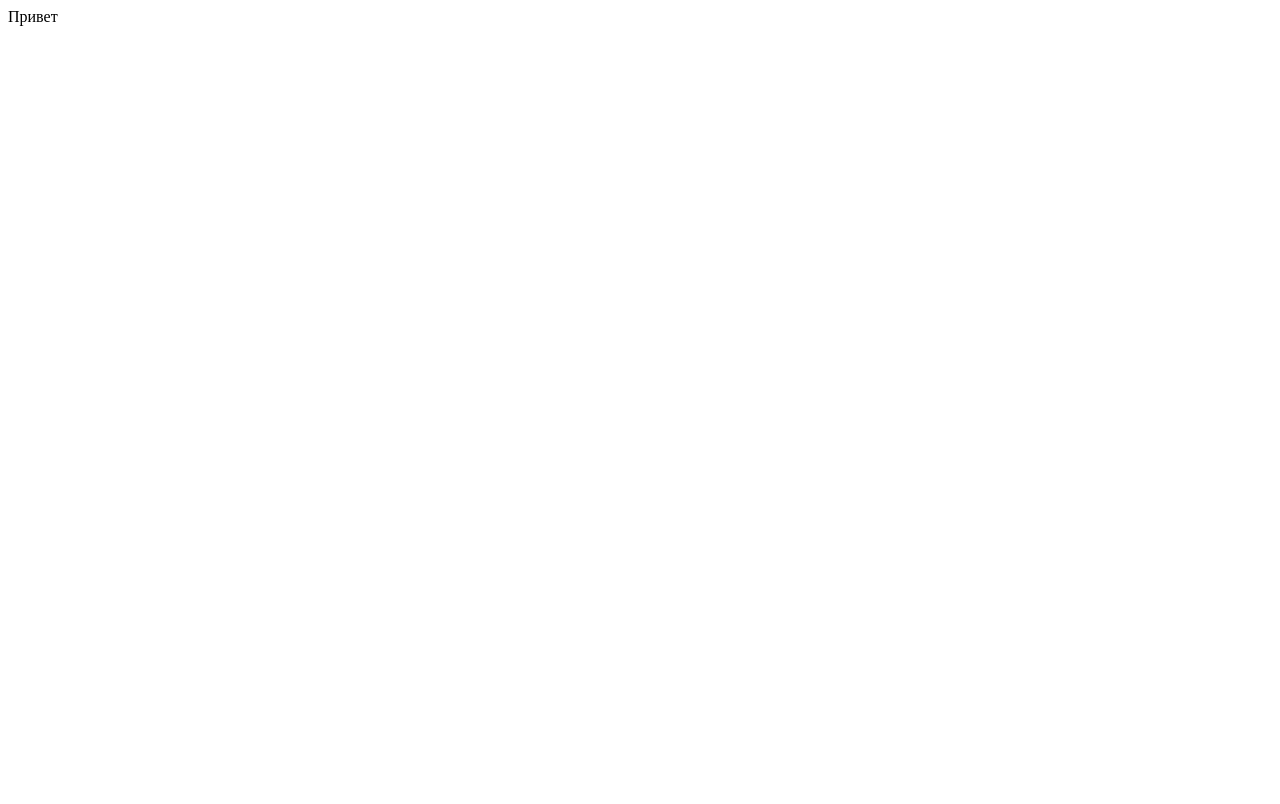
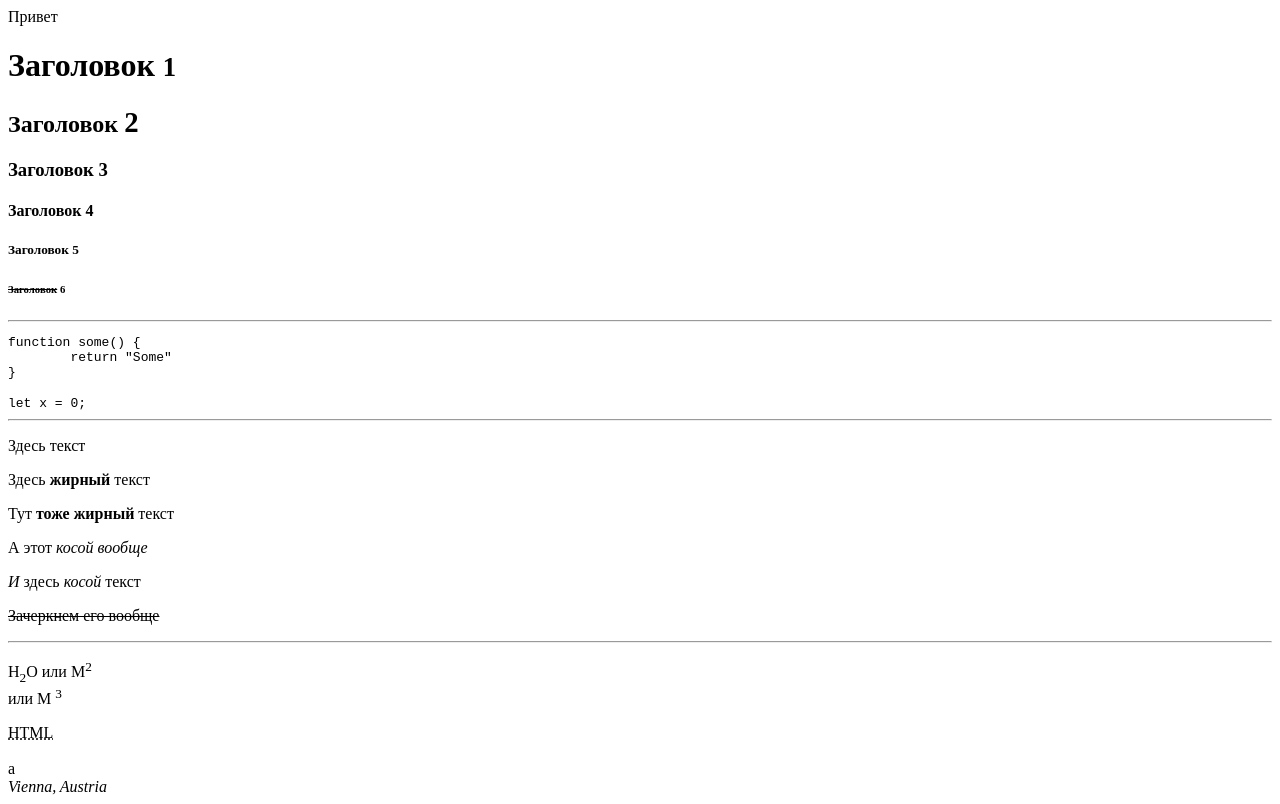
Before and after one commit to Maslenko/html_5_lessons, a plain HTML site: page index.html in a window 1280 px wide. Drawn offline with Linux system fonts and the light colour scheme.

Commit message:
updated index.html

```diff
--- a/index.html
+++ b/index.html
@@ -2,9 +2,47 @@
 <html>
 	<head>
 		<meta charset="utf-8">
+		<meta name="author" content="Kot Begemot">
+		<meta name="description" content="test page">
+		<meta name="keywords" content="test html">
+
 		<title>Главная страница</title>
 	</head>
 	<body>
-		Привет
+		Привет <!--Это Комментарий-->
+		<h1 title="Head">Заголовок <small>1</small></h1>
+		<h2>Заголовок <big>2</big></h2>
+		<h3>Заголовок 3</h3>
+		<h4>Заголовок 4</h4>
+		<h5>Заголовок 5</h5>
+		<h6><strike>Заголовок</strike> 6</h6>
+
+		<hr>
+
+	<pre>function some() {
+	return "Some"
+}</pre>
+
+		<code>let x = 0;</code>
+
+		<hr>
+
+		<p>Здесь текст</p>
+		<p>Здесь <b>жирный</b> текст</p>
+		<p>Тут <strong>тоже жирный</strong> текст</p>
+		<p>А этот	<em>косой вообще</em></p>
+		<p><i>И</i> здесь <i>косой</i> текст</p>
+		<p><strike>Зачеркнем его вообще</strike></p>
+
+		<hr>
+
+		<p>H<sub>2</sub>O или M<sup>2</sup> <br>или  M <sup>3</sup></p>
+
+		<abbr title="HyperText Markup Language">HTML</abbr>
+		<br>
+		<br>a
+		<address>
+			Vienna, Austria
+		</address>
 	</body>
 </html>
```
